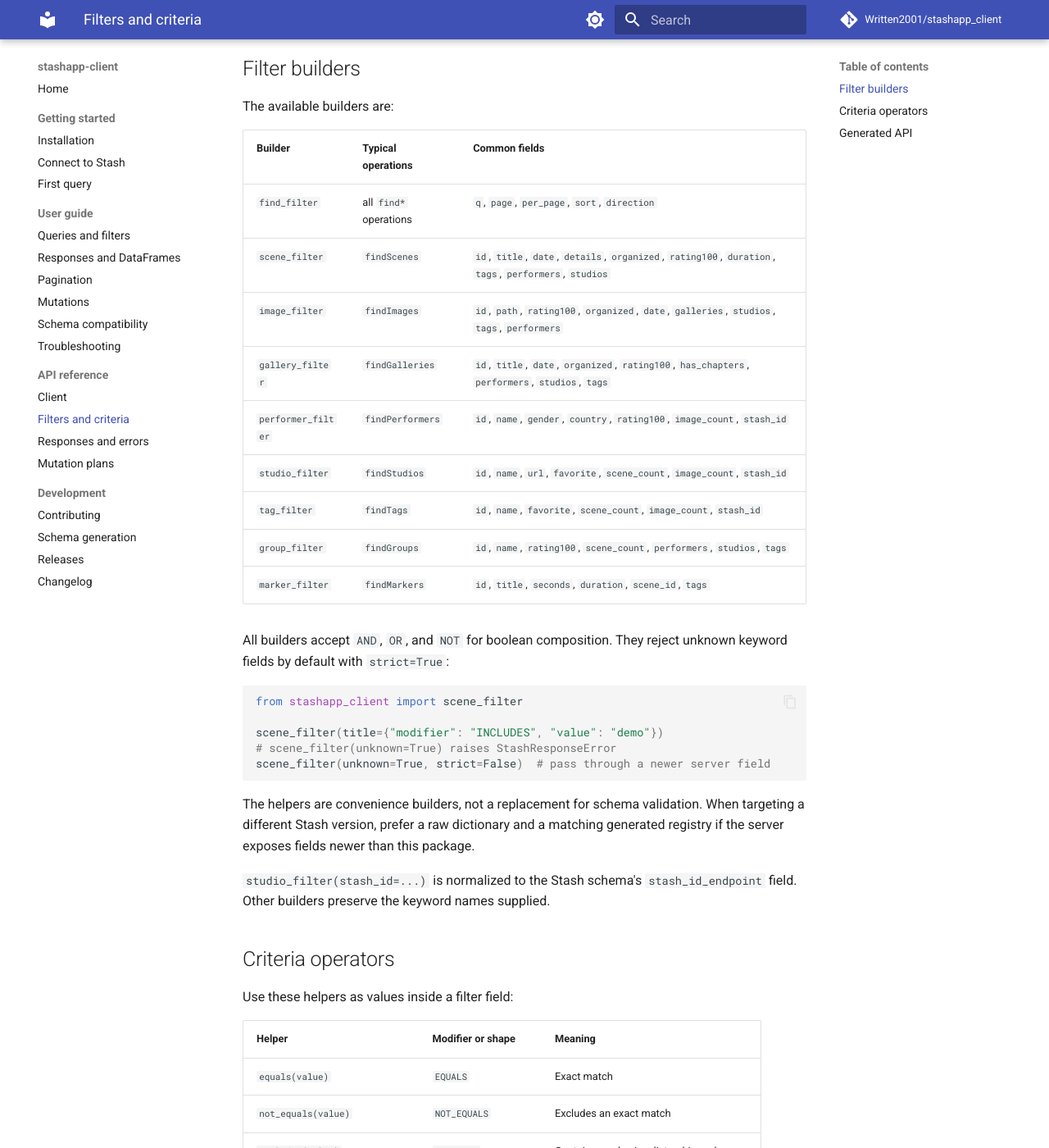
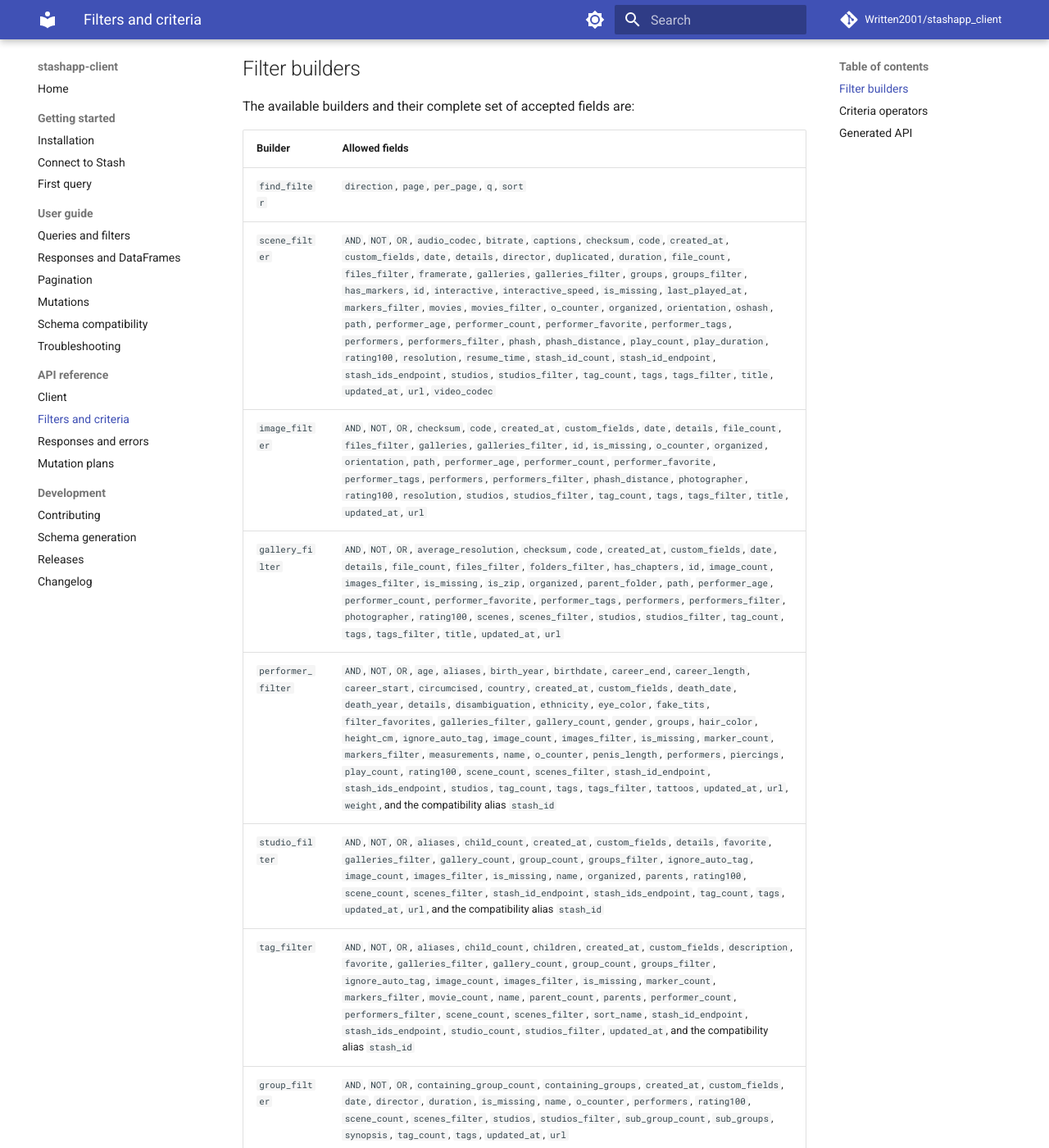
Before and after one commit to Written2001/stashapp_client, an MkDocs documentation site: the page built from docs/reference/filters.md, in a window 1280 px wide and 1400 px high, scrolled down 205 px. Shown: the whole window at 82% size. Built offline with MkDocs 1.6.1 and Material for MkDocs 9.7.7, drawn with Linux system fonts in a browser that asks for light colours; comment, search, counter and statistics services are not loaded; some of the changed text lies outside the part shown.

Commit message:
Fix/nested response field selection (#1)
* fix: prevent duplication of nested fragment fields in generated operations

* Fix generated filter fields and response selection

* fix: automate GitHub Releases and PyPI publication for merges into main; update version to 0.1.5 and enhance contributing guidelines

````diff
--- a/docs/reference/filters.md
+++ b/docs/reference/filters.md
@@ -5,21 +5,22 @@ objects. Pass them to the matching `*_filter` operation argument.
 
 ## Filter builders
 
-The available builders are:
+The available builders and their complete set of accepted fields are:
 
-| Builder | Typical operations | Common fields |
-| --- | --- | --- |
-| `find_filter` | all `find*` operations | `q`, `page`, `per_page`, `sort`, `direction` |
-| `scene_filter` | `findScenes` | `id`, `title`, `date`, `details`, `organized`, `rating100`, `duration`, `tags`, `performers`, `studios` |
-| `image_filter` | `findImages` | `id`, `path`, `rating100`, `organized`, `date`, `galleries`, `studios`, `tags`, `performers` |
-| `gallery_filter` | `findGalleries` | `id`, `title`, `date`, `organized`, `rating100`, `has_chapters`, `performers`, `studios`, `tags` |
-| `performer_filter` | `findPerformers` | `id`, `name`, `gender`, `country`, `rating100`, `image_count`, `stash_id` |
-| `studio_filter` | `findStudios` | `id`, `name`, `url`, `favorite`, `scene_count`, `image_count`, `stash_id` |
-| `tag_filter` | `findTags` | `id`, `name`, `favorite`, `scene_count`, `image_count`, `stash_id` |
-| `group_filter` | `findGroups` | `id`, `name`, `rating100`, `scene_count`, `performers`, `studios`, `tags` |
-| `marker_filter` | `findMarkers` | `id`, `title`, `seconds`, `duration`, `scene_id`, `tags` |
+| Builder | Allowed fields |
+| --- | --- |
+| `find_filter` | `direction`, `page`, `per_page`, `q`, `sort` |
+| `scene_filter` | `AND`, `NOT`, `OR`, `audio_codec`, `bitrate`, `captions`, `checksum`, `code`, `created_at`, `custom_fields`, `date`, `details`, `director`, `duplicated`, `duration`, `file_count`, `files_filter`, `framerate`, `galleries`, `galleries_filter`, `groups`, `groups_filter`, `has_markers`, `id`, `interactive`, `interactive_speed`, `is_missing`, `last_played_at`, `markers_filter`, `movies`, `movies_filter`, `o_counter`, `organized`, `orientation`, `oshash`, `path`, `performer_age`, `performer_count`, `performer_favorite`, `performer_tags`, `performers`, `performers_filter`, `phash`, `phash_distance`, `play_count`, `play_duration`, `rating100`, `resolution`, `resume_time`, `stash_id_count`, `stash_id_endpoint`, `stash_ids_endpoint`, `studios`, `studios_filter`, `tag_count`, `tags`, `tags_filter`, `title`, `updated_at`, `url`, `video_codec` |
+| `image_filter` | `AND`, `NOT`, `OR`, `checksum`, `code`, `created_at`, `custom_fields`, `date`, `details`, `file_count`, `files_filter`, `galleries`, `galleries_filter`, `id`, `is_missing`, `o_counter`, `organized`, `orientation`, `path`, `performer_age`, `performer_count`, `performer_favorite`, `performer_tags`, `performers`, `performers_filter`, `phash_distance`, `photographer`, `rating100`, `resolution`, `studios`, `studios_filter`, `tag_count`, `tags`, `tags_filter`, `title`, `updated_at`, `url` |
+| `gallery_filter` | `AND`, `NOT`, `OR`, `average_resolution`, `checksum`, `code`, `created_at`, `custom_fields`, `date`, `details`, `file_count`, `files_filter`, `folders_filter`, `has_chapters`, `id`, `image_count`, `images_filter`, `is_missing`, `is_zip`, `organized`, `parent_folder`, `path`, `performer_age`, `performer_count`, `performer_favorite`, `performer_tags`, `performers`, `performers_filter`, `photographer`, `rating100`, `scenes`, `scenes_filter`, `studios`, `studios_filter`, `tag_count`, `tags`, `tags_filter`, `title`, `updated_at`, `url` |
+| `performer_filter` | `AND`, `NOT`, `OR`, `age`, `aliases`, `birth_year`, `birthdate`, `career_end`, `career_length`, `career_start`, `circumcised`, `country`, `created_at`, `custom_fields`, `death_date`, `death_year`, `details`, `disambiguation`, `ethnicity`, `eye_color`, `fake_tits`, `filter_favorites`, `galleries_filter`, `gallery_count`, `gender`, `groups`, `hair_color`, `height_cm`, `ignore_auto_tag`, `image_count`, `images_filter`, `is_missing`, `marker_count`, `markers_filter`, `measurements`, `name`, `o_counter`, `penis_length`, `performers`, `piercings`, `play_count`, `rating100`, `scene_count`, `scenes_filter`, `stash_id_endpoint`, `stash_ids_endpoint`, `studios`, `tag_count`, `tags`, `tags_filter`, `tattoos`, `updated_at`, `url`, `weight`, and the compatibility alias `stash_id` |
+| `studio_filter` | `AND`, `NOT`, `OR`, `aliases`, `child_count`, `created_at`, `custom_fields`, `details`, `favorite`, `galleries_filter`, `gallery_count`, `group_count`, `groups_filter`, `ignore_auto_tag`, `image_count`, `images_filter`, `is_missing`, `name`, `organized`, `parents`, `rating100`, `scene_count`, `scenes_filter`, `stash_id_endpoint`, `stash_ids_endpoint`, `tag_count`, `tags`, `updated_at`, `url`, and the compatibility alias `stash_id` |
+| `tag_filter` | `AND`, `NOT`, `OR`, `aliases`, `child_count`, `children`, `created_at`, `custom_fields`, `description`, `favorite`, `galleries_filter`, `gallery_count`, `group_count`, `groups_filter`, `ignore_auto_tag`, `image_count`, `images_filter`, `is_missing`, `marker_count`, `markers_filter`, `movie_count`, `name`, `parent_count`, `parents`, `performer_count`, `performers_filter`, `scene_count`, `scenes_filter`, `sort_name`, `stash_id_endpoint`, `stash_ids_endpoint`, `studio_count`, `studios_filter`, `updated_at`, and the compatibility alias `stash_id` |
+| `group_filter` | `AND`, `NOT`, `OR`, `containing_group_count`, `containing_groups`, `created_at`, `custom_fields`, `date`, `director`, `duration`, `is_missing`, `name`, `o_counter`, `performers`, `rating100`, `scene_count`, `scenes_filter`, `studios`, `studios_filter`, `sub_group_count`, `sub_groups`, `synopsis`, `tag_count`, `tags`, `updated_at`, `url` |
+| `marker_filter` | `created_at`, `duration`, `performers`, `scene_created_at`, `scene_date`, `scene_filter`, `scene_tags`, `scene_updated_at`, `scenes`, `tags`, `updated_at` |
 
-All builders accept `AND`, `OR`, and `NOT` for boolean composition. They reject
+All builders accept `AND`, `OR`, and `NOT` for boolean composition where those
+fields are present in the table. They reject
 unknown keyword fields by default with `strict=True`:
 
 ```python
--- a/pyproject.toml
+++ b/pyproject.toml
@@ -4,7 +4,7 @@ build-backend = "setuptools.build_meta"
 
 [project]
 name = "stashapp-client"
-version = "0.1.4"
+version = "0.1.5"
 description = "Python client for the Stash GraphQL API"
 readme = "README.md"
 license = "MIT"
````
Also changed, not shown: CHANGELOG.md (+7 -2 lines), CONTRIBUTING.md (+4 -2 lines), 6 other files.
